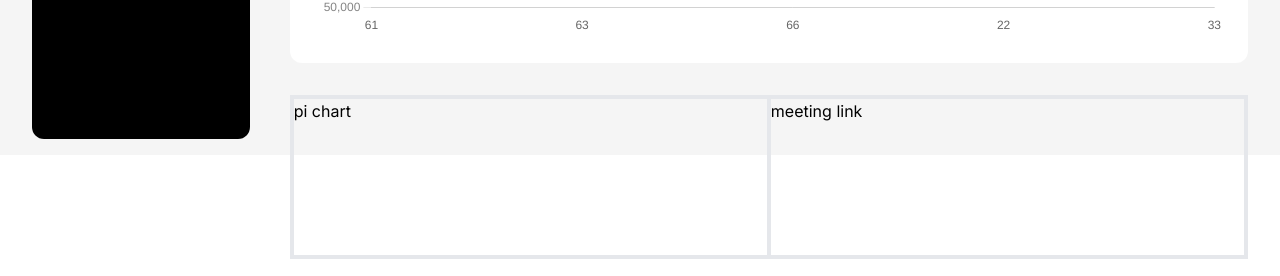
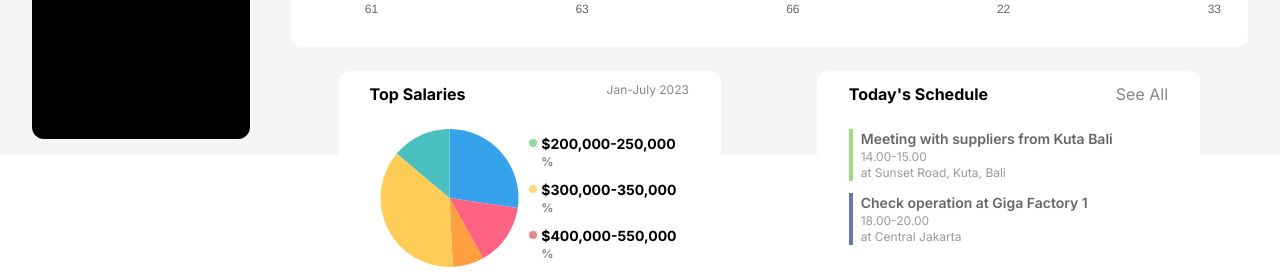
Before and after one commit to K-ash-ish/open-assignment, a Next.js app: page /dashboard in a window 1280 px wide. Shown: the part 645-921 px from the top of the page. Built offline with nearby package versions, Linux system fonts and the light colour scheme.

Commit message:
feat: piechart completed

```diff
--- /dev/null
+++ b/src/app/components/ui/PiChart.jsx
@@ -0,0 +1,48 @@
+"use client";
+import Chart from "chart.js/auto";
+import { CategoryScale } from "chart.js";
+import { useState } from "react";
+import { dummyData } from "@/app/constant";
+import { Pie } from "react-chartjs-2";
+
+Chart.register(CategoryScale);
+
+function PiChart() {
+  const [chartData, setChartData] = useState({
+    labels: dummyData.map((data) => data.employee_age),
+    datasets: [
+      {
+        label: "Employer's Salary ",
+        data: dummyData.map((data) => data.employee_salary),
+      },
+    ],
+  });
+  return (
+    <Pie
+      data={chartData}
+      options={{
+        maintainAspectRatio: false,
+        plugins: {
+          legend: {
+            display: false,
+          },
+        },
+        elements: {
+          arc: {
+            borderWidth: 0, // Remove border around slices
+          },
+        },
+        scales: {
+          x: {
+            display: false, // Hide X-axis
+          },
+          y: {
+            display: false, // Hide Y-axis
+          },
+        },
+      }}
+    />
+  );
+}
+
+export default PiChart;
--- a/src/app/dashboard/page.js
+++ b/src/app/dashboard/page.js
@@ -2,11 +2,12 @@ import Image from "next/image";
 import SideBar from "../components/ui/SideBar";
 import DashboardCard from "../components/ui/DashboardCard";
 import LineChart from "../components/ui/LineChart";
+import PiChart from "../components/ui/PiChart";
 function Dashboard() {
   return (
     <div className="bg-[#f5f5f5] h-screen flex md:flex-row flex-col items-center md:items-start px-8 py-4 ">
       <SideBar />
-      <main className="w-4/5 md:ml-10 flex flex-col  md:gap-8 gap-6 my-2">
+      <main className="w-4/5 md:ml-10 flex flex-col   gap-6 my-2">
         <div className=" flex flex-col md:flex-row gap-3  md:gap-0 justify-between items-center">
           <h1 className="md:text-xl text-2xl font-bold">Dashboard</h1>
           <div className="flex  md:w-1/3 w-full justify-between">
@@ -79,9 +80,56 @@ function Dashboard() {
             <LineChart />
           </div>
         </div>
-        <div className="border-2 flex md:flex-row justify-around">
-          <div className="h-40 w-1/2 border-2">pi chart</div>
-          <div className="h-40 w-1/2 border-2">meeting link</div>
+        <div className=" flex md:flex-row justify-around">
+          <div className="h-52 w-2/5 px-8 b flex flex-col justify-around bg-white rounded-xl">
+            <div className="flex justify-between">
+              <h1 className="font-bold">Top Salaries</h1>
+              <div className="text-xs text-[#858585]">Jan-July 2023</div>
+            </div>
+            <div className="flex justify-around h-4/6">
+              <div className="w-1/2">
+                <PiChart />
+              </div>
+              <ul className="w-1/2 flex flex-col justify-around">
+                <li className="font-bold text-sm   pl-3 relative">
+                  <div className="w-2 h-2 rounded-full bg-[#98D89E] absolute left-0 top-[5px]"></div>
+                  $200,000-250,000 <p className="text-xs text-[#858585]">%</p>
+                </li>
+                <li className="font-bold text-sm  pl-3 relative">
+                  <div className="w-2 h-2 rounded-full bg-[#F6DC7D] absolute left-0 top-[5px]"></div>
+                  $300,000-350,000 <p className="text-xs text-[#858585]">%</p>
+                </li>
+                <li className="font-bold text-sm  pl-3 relative">
+                  <div className="w-2 h-2 rounded-full bg-[#EE8484] absolute left-0 top-[5px]"></div>
+                  $400,000-550,000 <p className="text-xs text-[#858585]">%</p>
+                </li>
+              </ul>
+            </div>
+          </div>
+          <div className="h-52 w-2/5 px-8 b flex flex-col justify-around bg-white rounded-xl">
+            <div className="flex justify-between">
+              <h1 className="font-bold">Today's Schedule</h1>
+              <div className="text-[#858585] cursor-pointer">See All </div>
+            </div>
+            <div className="flex flex-col items-start gap-3 h-4/6">
+              <div className="text-sm border-l-4 border-[#9BDD7C] pl-2">
+                <p className="text-[#666666] font-semibold ">
+                  Meeting with suppliers from Kuta Bali
+                </p>
+                <p className="text-[#999999] text-xs">14.00-15.00</p>
+                <p className="text-[#999999] text-xs">
+                  at Sunset Road, Kuta, Bali{" "}
+                </p>
+              </div>
+              <div className="text-sm border-l-4 border-[#6972C3] pl-2">
+                <p className="text-[#666666] font-semibold ">
+                  Check operation at Giga Factory 1
+                </p>
+                <p className="text-[#999999] text-xs">18.00-20.00</p>
+                <p className="text-[#999999] text-xs">at Central Jakarta </p>
+              </div>
+            </div>
+          </div>
         </div>
       </main>
     </div>
```
